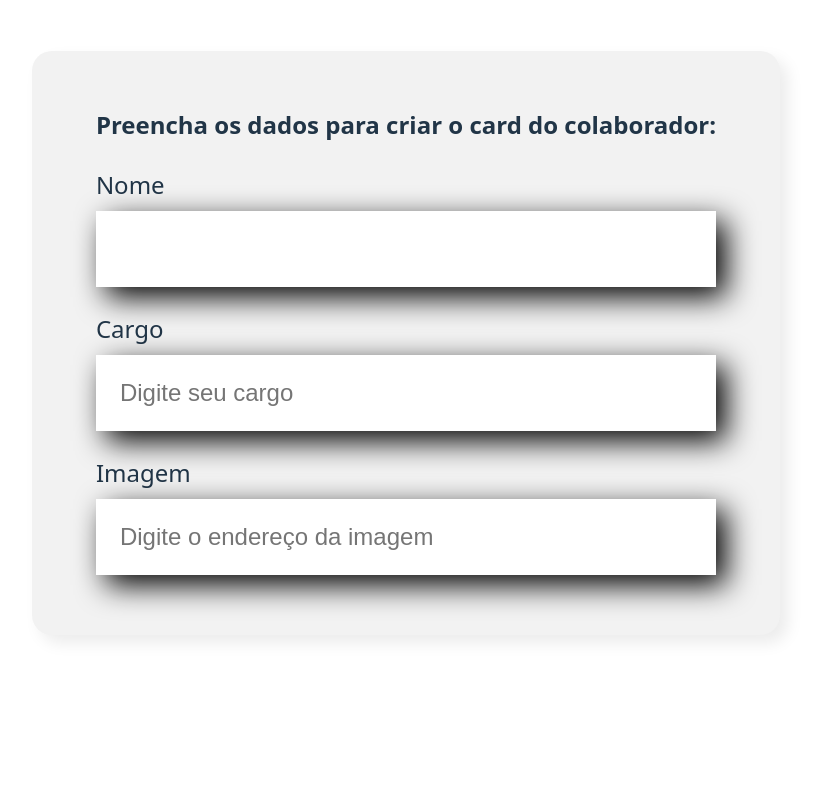
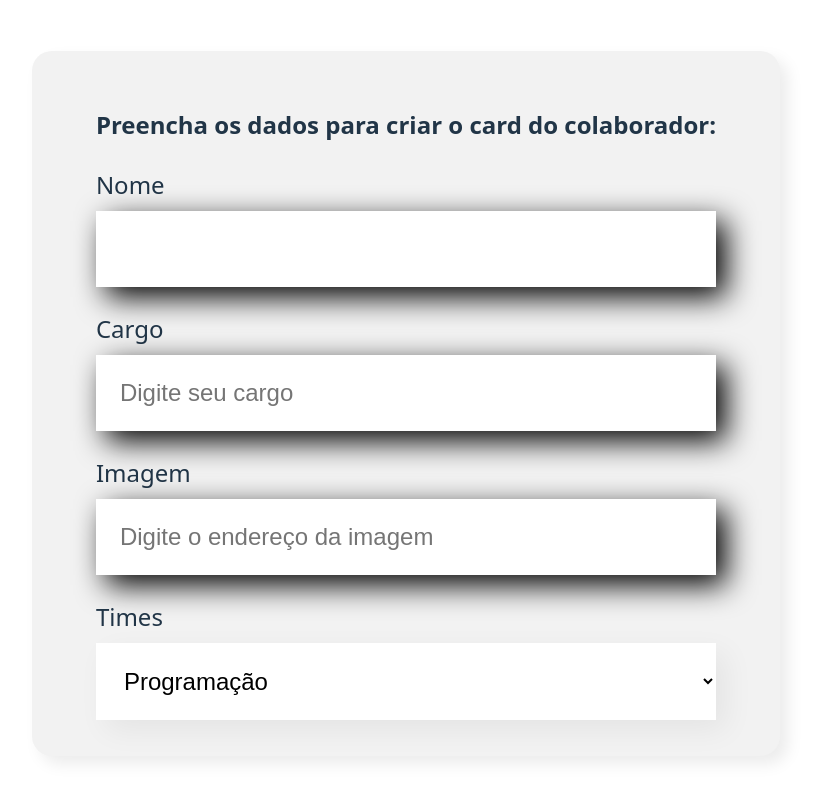
Before and after one commit to ginocax/organo, a React (Vite) app: page / in a window 1280 px wide. Shown: the part 529-1329 px from the top of the page, without its empty margins (234-1050 px from the left). Before the commit the page ends 1244 px from the top, so only its background shows below. Built offline with nearby package versions, Linux system fonts and the light colour scheme.

Commit message:
feat: add Dropdown component

```diff
--- /dev/null
+++ b/src/components/Dropdown/Dropdown.css
@@ -0,0 +1,15 @@
+.dropdown label {
+  display: block;
+  margin-bottom: 8px;
+  font-size: 24px;
+}
+
+.dropdown select {
+  background-color: #fff;
+  box-shadow: 10px 10px 30px rgba(0, 0, 0, 0.06);
+  width: 100%;
+  border: none;
+  font-size: 24px;
+  padding: 24px;
+  box-sizing: border-box;
+}
--- /dev/null
+++ b/src/components/Dropdown/index.jsx
@@ -0,0 +1,16 @@
+import "./Dropdown.css";
+
+export const Dropdown = (props) => {
+  console.log(props.itens);
+
+  return (
+    <div className="dropdown">
+      <label>{props.label}</label>
+      <select required={props.required}>
+        {props.itens.map((item) => {
+          return <option key={item}>{item}</option>;
+        })}
+      </select>
+    </div>
+  );
+};
--- a/src/components/Form/index.jsx
+++ b/src/components/Form/index.jsx
@@ -1,7 +1,18 @@
 import "./Form.css";
 import { Textinput } from "../TextInputs/Index";
+import { Dropdown } from "../Dropdown";
 
 export const Form = () => {
+  const times = [
+    "Programação",
+    "Front-End",
+    "Data Science",
+    "Devops",
+    "UX e Design",
+    "Mobile",
+    "Inovação e Gestão",
+  ];
+
   return (
     <section className="form">
       <form>
@@ -9,6 +20,7 @@
         <Textinput label="Nome" placeholde="Digite seu nome" />
         <Textinput label="Cargo" placeholder="Digite seu cargo" />
         <Textinput label="Imagem" placeholder="Digite o endereço da imagem" />
+        <Dropdown label="Times" itens={times} />
       </form>
     </section>
   );
```
